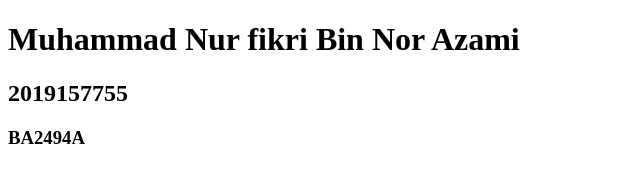
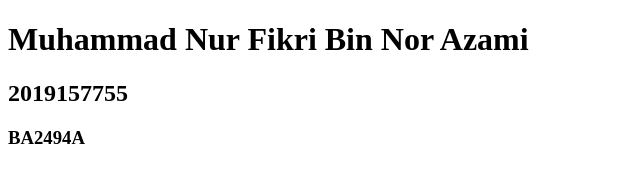
Before and after one commit to fikriazamiweb/website-personal, a plain HTML site: page index.html in a window 1280 px wide. Shown: the whole page, without its empty margins (0-640 px from the left). Drawn offline with Linux system fonts and the light colour scheme.

Commit message:
Update index.html

```diff
--- a/index.html
+++ b/index.html
@@ -4,7 +4,7 @@
 	<title>personal website</title>
 </head>
 <body>
-<h1>Muhammad Nur fikri Bin Nor Azami</h1>
+<h1>Muhammad Nur Fikri Bin Nor Azami</h1>
 <h2>2019157755</h2>
 <h3>BA2494A</h3>
 </body>
```
